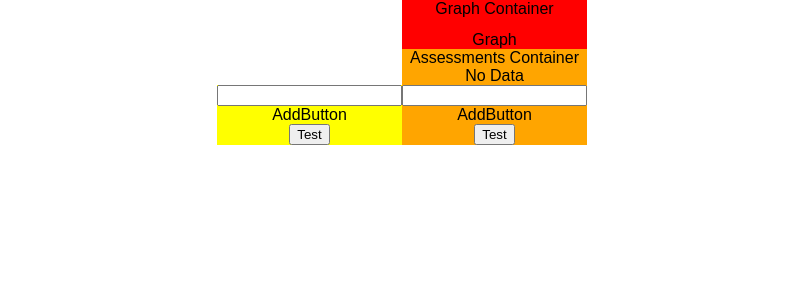
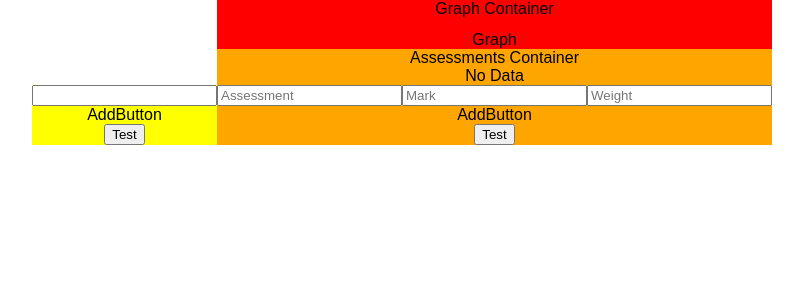
Before and after one commit to Kirisanth/Edulytics, a React (Create React App) app: page / in a window 1280 px wide. Shown: the top 300 px of the page, without its empty margins (238-1041 px from the left). Built offline with nearby package versions, Linux system fonts and the light colour scheme.

Commit message:
Hooked up mark and wight input to add assessment functionality

```diff
--- a/src/component/Assessment/AddAssessmentButton.js
+++ b/src/component/Assessment/AddAssessmentButton.js
@@ -5,12 +5,16 @@ import { addAssessment } from '../../actions/actions';
 class AddAssessmentButton extends React.Component {
     handleSubmit() {
         const { dispatch, index } = this.props;
-        dispatch(addAssessment(index, this.refs.course.value, 10, 10));
+        const { course, mark, weight } = this.refs;
+
+        dispatch(addAssessment(index, course.value, mark.value, weight.value));
     }
     render() {
         return (
             <div>
-                <input ref="course"/>
+                <input ref="course" placeholder="Assessment"/>
+                <input ref="mark" placeholder="Mark"/>
+                <input ref="weight" placeholder="Weight"/>
                 <div onClick={this.handleSubmit.bind(this)}>AddButton</div>
                 <button>Test</button>
             </div>
```
